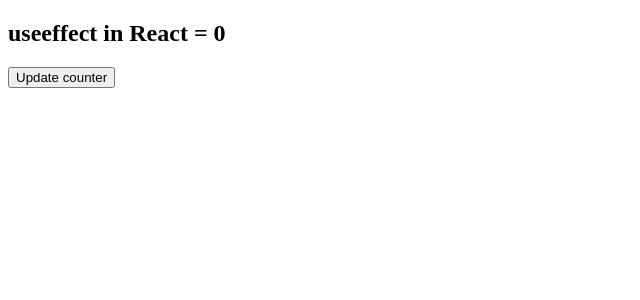
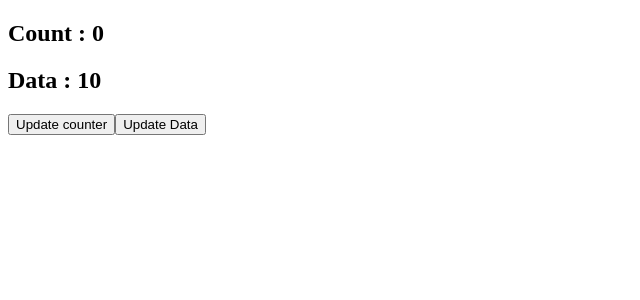
Before and after one commit to 1HarshSaini/React.js_Practice, a React (Create React App) app in the folder react-app/: page / in a window 1280 px wide. Shown: the top 300 px of the page, without its empty margins (0-640 px from the left). Built offline with nearby package versions, Linux system fonts and the light colour scheme.

Commit message:
useeffect with props

```diff
--- a/react-app/src/App.js
+++ b/react-app/src/App.js
@@ -1,19 +1,16 @@
 import React,{useEffect,useState} from 'react'
-
+import User from'./User'
 function App() {
   const[count,updateCount]=useState(0);
-  if(count>4){
-    alert("limit");
-  }
-  useEffect(()=>{
-    console.log("useEffect");
-  })
+  const[data,setdata]=useState(10);
+
   return (
     <div>
 
-       <h1>useeffect in React = {count}  </h1>
 
-       <button onClick={()=>updateCount(count+1)}>Update counter</button>
+       <User count={count} data ={data}/>
+       <button  onClick={()=>updateCount(count+1)}>Update counter</button>
+       <button onClick={()=>setdata(data+1)}>Update Data</button>
 
 
     </div>
--- /dev/null
+++ b/react-app/src/User.js
@@ -0,0 +1,25 @@
+import React,{useEffect,useState} from 'react'
+
+function App(props) {
+
+  useEffect(()=>{
+    console.log("useEffect for data");
+  },[props.data])//now useeffect hook only run for data
+
+  useEffect(()=>{
+    alert ("count:"+props.count);
+  },[props.count])//now useeffect hook only run for count
+
+  return (
+    <div>
+
+       <h1>Count : {props.count}  </h1>
+       <h1>Data : {props.data}</h1>
+
+
+    </div>
+
+  )
+}
+
+export default App
```
